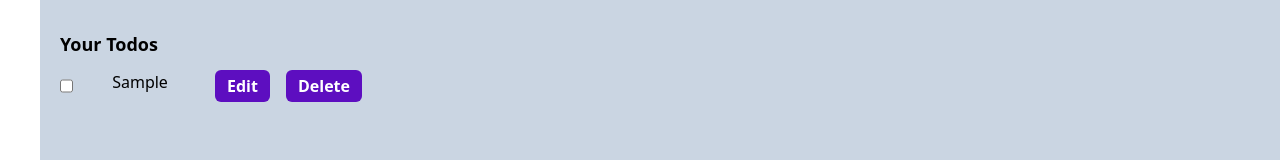
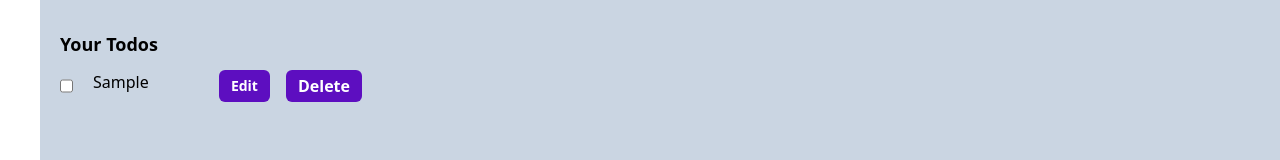
Before and after one commit to Farwa-Haider/todo-app, a React (Vite) app: page / in a window 1280 px wide. Both pictures are taken after typing "Sample" into the empty fields and a click on the button "Save". Shown: the part 210-370 px from the top of the page. Built offline with nearby package versions, Linux system fonts and the light colour scheme.

Commit message:
"Updated App.jsx"

```diff
--- a/src/App.jsx
+++ b/src/App.jsx
@@ -108,16 +108,16 @@ function App() {
           <h2 className='text-lg font-bold mt-5'>Your Todos</h2>
           <div className="todos">
             {todos.map(item => {
-              return (
-                <div key={item.id} className="todo flex justify-between w-1/4 my-3">
-                  <input name={item.id} onChange={handleCheckbox} type="checkbox" checked={item.isCompleted} id="" className="" />
+              return <div key={item.id} className="todo flex justify-between w-1/4 my-3 gap-2">
+                  <div className='flex gap-5'>
+                  <input name={item.id} onChange={handleCheckbox} type="checkbox" checked={item.isCompleted} id="" />
                   <div className={item.isCompleted ? "line-through" : ""}>{item.todo}</div>
-                  <div className="buttons">
-                    <button onClick={() => handleEdit(item.id)} className=' py-1 px-3 rounded-md mx-2 text-white cursor-pointer bg-violet-800 hover:bg-violet-950 font-bold '>Edit</button>
+                  </div>
+                  <div className="buttons flex h-full">
+                    <button onClick={() => handleEdit(item.id)} className='p-2 py-1 px-3 text-sm rounded-md mx-2 text-white cursor-pointer bg-violet-800 hover:bg-violet-950 font-bold '>Edit</button>
                     <button onClick={(e) => handleDelete(e, item.id)} className='py-1 px-3 rounded-md mx-2  text-white cursor-pointer bg-violet-800 hover:bg-violet-950 font-bold '>Delete</button>
                   </div>
                 </div>
-              )
             })}
           </div>
         </div>
```
